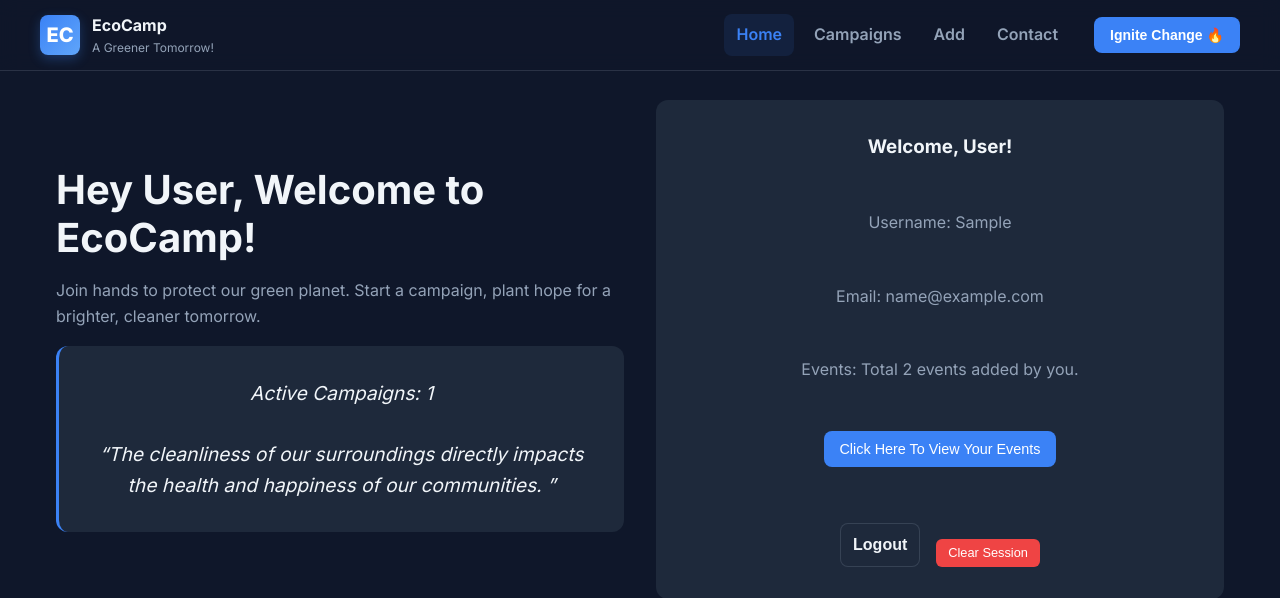
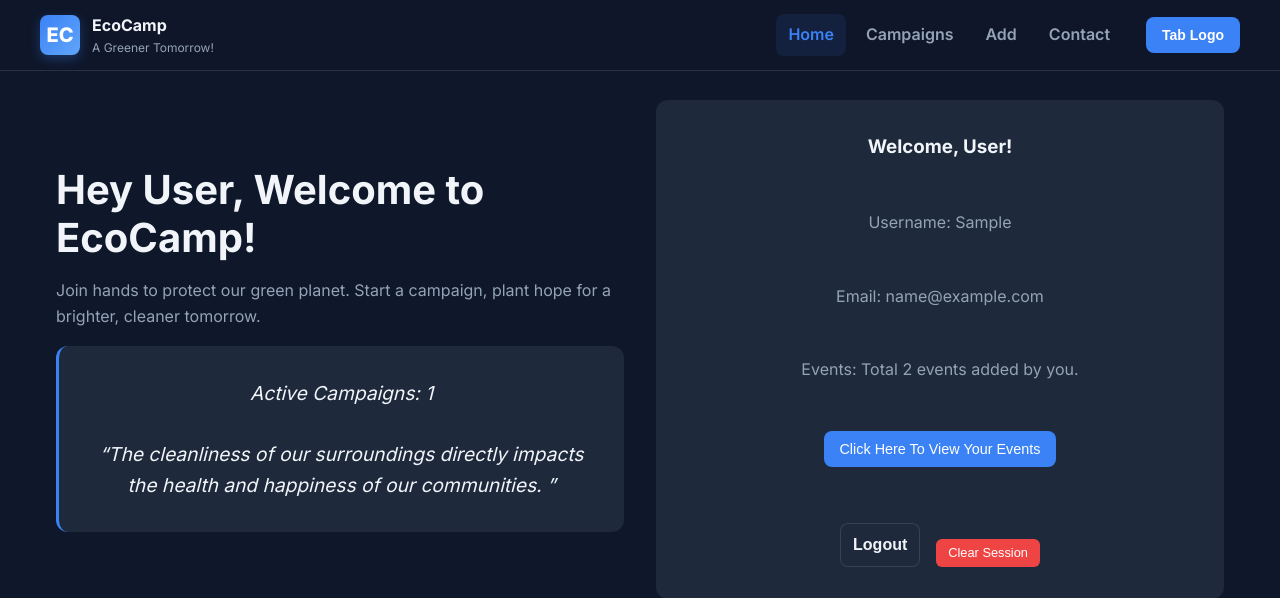
Before and after one commit to dipanshuag19/EcoCamp, a Flask app: template templates/index.html in a window 1280 px wide. Shown: the top 598 px of the page. Run offline with Flask 3, Linux system fonts and the light colour scheme; the template is opened without the code that fills it: most values are stand-ins (such as "Sample title", 1, 10 or a date in 2020).

Commit message:
Update index.html

```diff
--- a/templates/index.html
+++ b/templates/index.html
@@ -119,12 +119,12 @@
         <button class="menu-toggle" id="menuToggle" aria-label="Toggle navigation">
             &#9776; </button>
         <nav>
-            <a class="navlink active" href="#home" data-section="home">Home</a>
-            <a class="navlink" href="#campaigns" data-section="campaigns">Campaigns</a>
-            <a class="navlink" href="#add" data-section="add">Add</a>
-            <a class="navlink" href="#contact" data-section="contact">Contact</a>
+            <a class="navlink active" href="#home" data-section="home" logo-src="{{ url-for('static', filename='home.png') }}">Home</a>
+            <a class="navlink" href="#campaigns" data-section="campaigns" logo-src="{{ url-for('static', filename='campaigns.png') }}">Campaigns</a>
+            <a class="navlink" href="#add" data-section="add" logo-src="{{ url-for('static', filename='add.png') }}">Add</a>
+            <a class="navlink" href="#contact" data-section="contact" logo-src="{{ url-for('static', filename='contact.png') }}">Contact</a>
 
-            <button class="cta">Ignite Change 🔥</button>
+            <button class="cta">Tab Logo</button>
         </nav>
     </div>
 </header>
```
